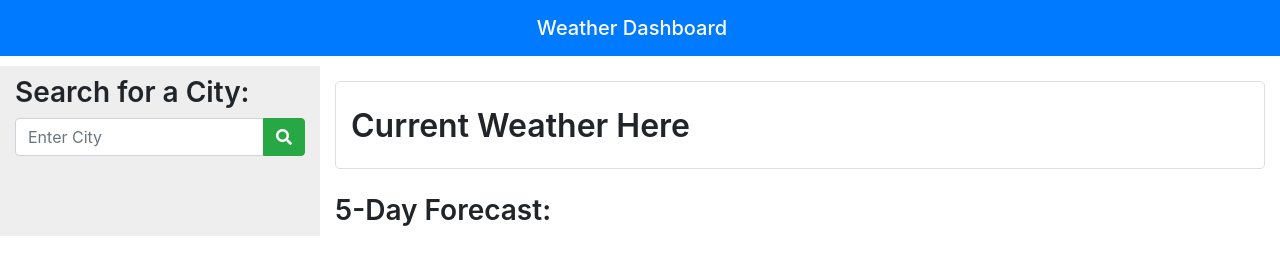
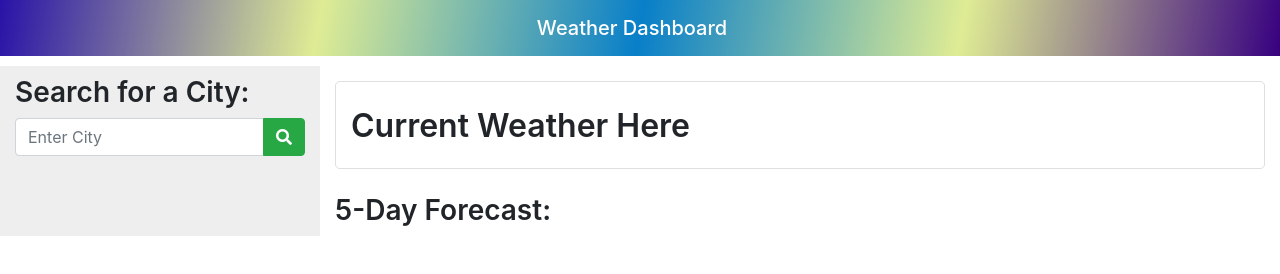
Before and after one commit to Kwerrell73/weather-dashboard, a plain HTML site: page index.html in a window 1280 px wide. Drawn offline with nearby package versions, Linux system fonts and the light colour scheme; no server answers.

Commit message:
added gradirent background to navbar in css

```diff
--- a/assets/CSS/style.css
+++ b/assets/CSS/style.css
@@ -1,3 +1,9 @@
+
+/* add gradient to background of navbar */
+.navbar {
+    background: linear-gradient(100DEG, rgb(40, 18, 168), rgb(223, 236, 148), rgb(8, 127, 201), rgb(223, 236, 148), rgb(55, 0, 128));
+}
+
 .searchColumn {
     background-color: #eee;
 }
@@ -14,7 +20,6 @@ h4 {
 .container {
     max-width: 1300px;
 }
-
 
 
 .bg-primary, .input-group {
```
